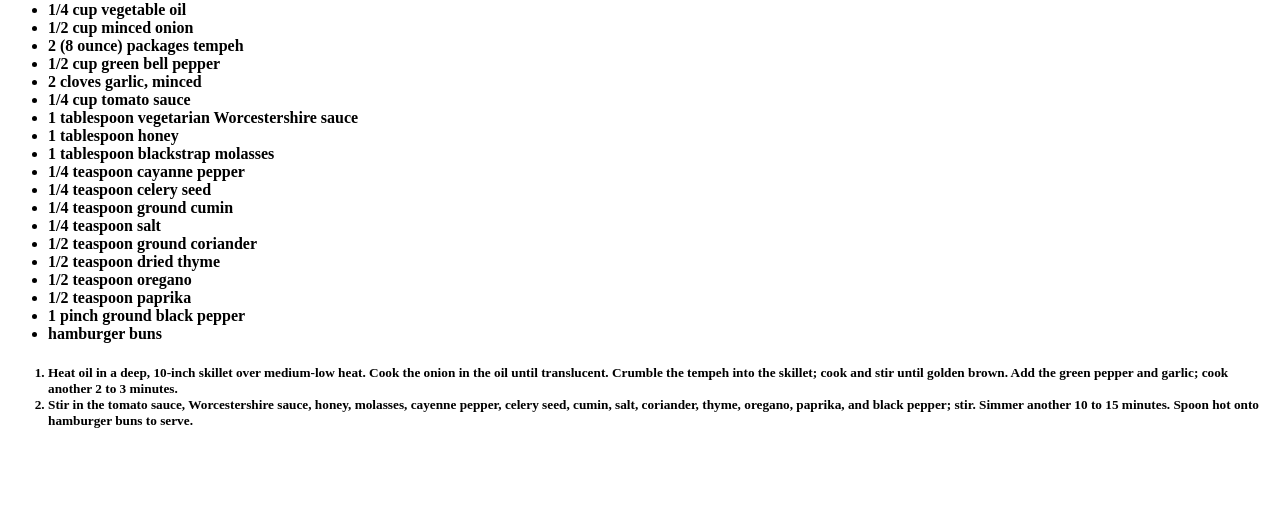
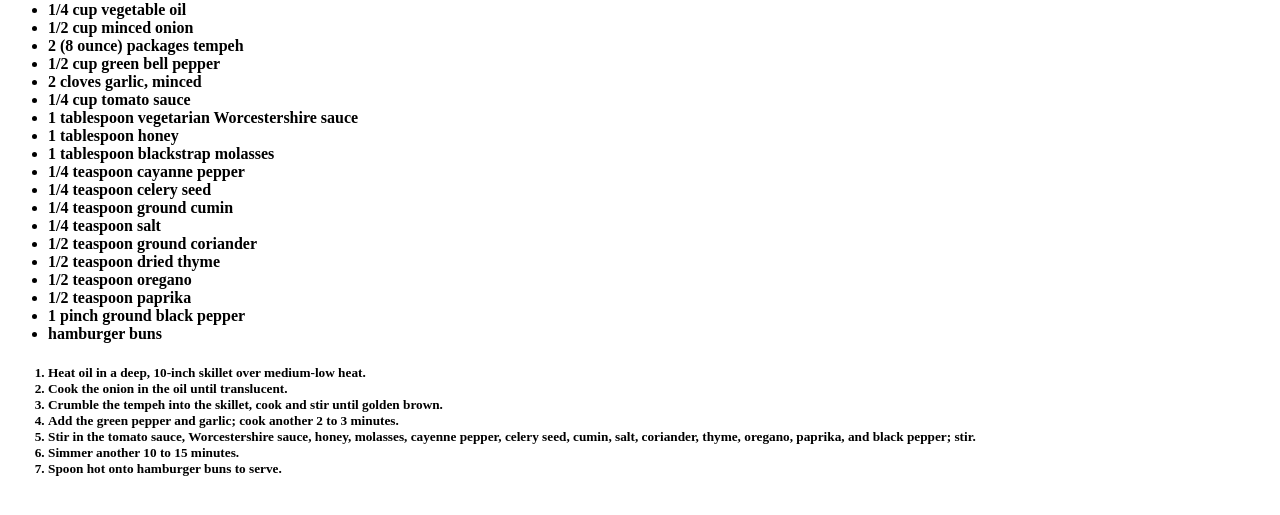
Before and after one commit to aspenDonnelly/web-dev-hw.2, a plain HTML site: page assignment-3/index.html in a window 1280 px wide. Shown: the part 79-594 px from the top of the page. Drawn offline with Linux system fonts and the light colour scheme.

Commit message:
Update index.html

```diff
--- a/assignment-3/index.html
+++ b/assignment-3/index.html
@@ -42,13 +42,15 @@
 
 <h5>
   <ol>
-    <li>Heat oil in a deep, 10-inch skillet over medium-low heat. Cook the onion in the oil until translucent. Crumble the tempeh into the skillet; cook and stir until golden brown. Add the green pepper and garlic; cook another 2 to 3 minutes.
-      </li>
+    <li>Heat oil in a deep, 10-inch skillet over medium-low heat.</li>
+    <li>Cook the onion in the oil until translucent.</li>
+    <li> Crumble the tempeh into the skillet, cook and stir until golden brown.</li>
+    <li>Add the green pepper and garlic; cook another 2 to 3 minutes.</li>
+    <li>Stir in the tomato sauce, Worcestershire sauce, honey, molasses, cayenne pepper, celery seed, cumin, salt, coriander, thyme, oregano, paprika, and black pepper; stir.</li>
+    <li>Simmer another 10 to 15 minutes.</li>
+    <li>Spoon hot onto hamburger buns to serve.</li>
 
-
-    <li>Stir in the tomato sauce, Worcestershire sauce, honey, molasses, cayenne pepper, celery seed, cumin, salt, coriander, thyme, oregano, paprika, and black pepper; stir. Simmer another 10 to 15 minutes. Spoon hot onto hamburger buns to serve.
-      </li>
-      </ol>
+  </ol>
 </h5>
 
 </body>
```
